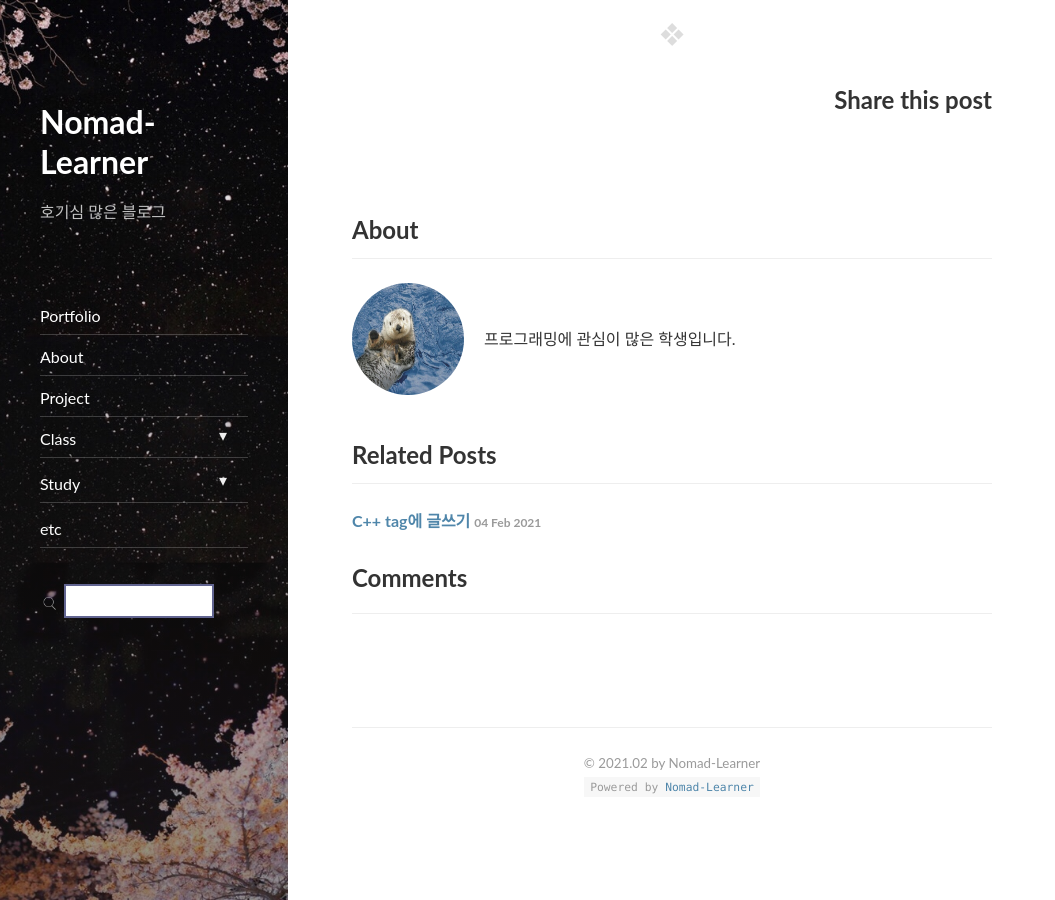
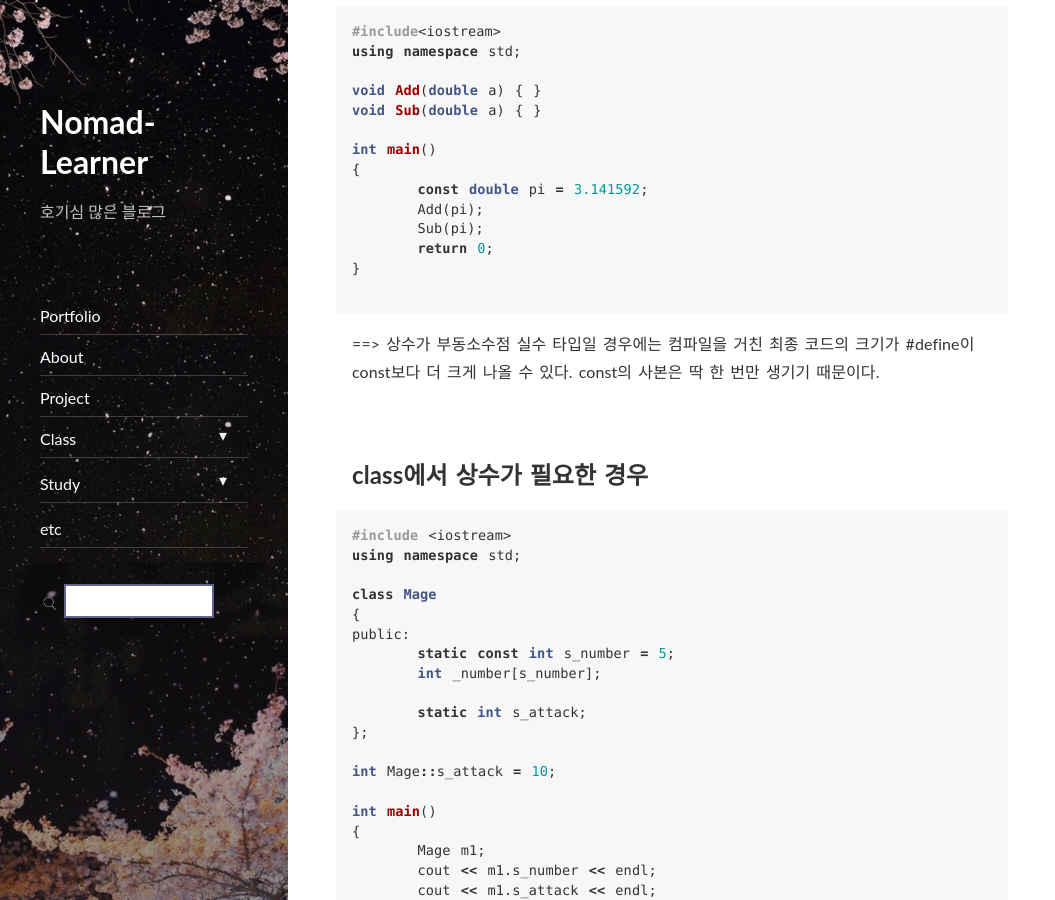
Before and after one commit to Nomad-Learner/Nomad-Learner.github.io, a Jekyll site: the page built from _posts/study/2021-02-11-effectiveC++_1.md, in a window 1280 px wide and 900 px high, scrolled down 858 px. Shown: the whole window, without its empty margins (0-1055 px from the left). Built offline with Jekyll 4.4.1, drawn with Linux system fonts in a browser that asks for light colours; nearby versions of some CDN libraries; comment, search, counter and statistics services are not loaded; some of the changed text lies outside the part shown.

Commit message:
2021_02_11 change

````diff
--- a/_posts/study/2021-02-11-effectiveC++_1.md
+++ b/_posts/study/2021-02-11-effectiveC++_1.md
@@ -8,33 +8,124 @@ comments: true
 ---
 
 
-1. C++에서는 #define이 아니라 const, enum을 먼저 써야한다.
+# 1. C++에서는 #define이 아니라 const, enum을 먼저 써야한다.
 
+<br/>
 
-<pre>
-<code>
+## #define을 사용한 경우
+```c++
 #include<iostream>
 using namespace std;
 
 #define PI 3.141592
 
-void Add(int a)
-{
-
-}
+void Add(double a) { }
+void Sub(double a) { }
 
 int main()
 {
-	PI;
-	PI;
+
 	Add(PI);
-	PI;
-	PI;
+	Sub(PI);
+
+	return 0;
+}
+```
+<br/>
+## const를 사용한 경우
+
+```c++
+#include<iostream>
+using namespace std;
+
+void Add(double a) { }
+void Sub(double a) { }
+
+int main()
+{
+	const double pi = 3.141592;
+	Add(pi);
+	Sub(pi);
+	return 0;
+}
+
+```
+
+==> 상수가 부동소수점 실수 타입일 경우에는 컴파일을 거친 최종 코드의 크기가 #define이 const보다 더 크게 나올 수 있다.
+const의 사본은 딱 한 번만 생기기 때문이다.
+
+<br/>
+## class에서 상수가 필요한 경우
+```c++
+#include <iostream>
+using namespace std;
+
+class Mage
+{
+public:
+	static const int s_number = 5;
+	int _number[s_number];
+
+	static int s_attack;
+};
+
+int Mage::s_attack = 10;
+
+int main()
+{
+	Mage m1;
+	cout << m1.s_number << endl;
+	cout << m1.s_attack << endl;
 
 	return 0;
 }
 
+```
+
+```c++
+static const int s_number = 5;
+int _number[s_number];
+```
+=> 이 코드가 class에서 상수를 선언하고 사용하는 방법이다. s_number의 유효범위는 Mage class 이다.
+<br/>
+
+```c++
+	static int s_attack;
+```
+=> 이 코드는 클래스의 정적(static) 멤버로서 모든 객체가 이 정보를 공통적으로 가지고 있을 때 사용하기 유용하다.
+const를 붙이지 않았기 때문에 class 안쪽에서 선언과 정의를 동시에 할 수가 없다.
 
 
+<br/>
+## class에서 상수가 선언과 동시에 정의되지 않을 때
+위와 같은 방법이 통하지 않을 때는
+헤더 파일에 선언만 하고
+```c++
+class Mage
+{
+public:
+	static const int s_number;
+};
 
-asfasasdfadfdasf
+```
+실행 파일(.cpp)에 정의하면 된다.
+```c++
+const int Mage::s_number = 5;
+```
+
+
+<br/>
+## enum을 이용해 class 상수 선언하기
+```c++
+#include <iostream>
+using namespace std;
+
+class Mage
+{
+public:
+	enum { enum_number = 5};
+	int _numbers[enum_number];
+};
+
+```
+이런식으로 enum을 활용해서 static const int s_number = 5; 와 같은 효과를 낼 수 있다.
````
